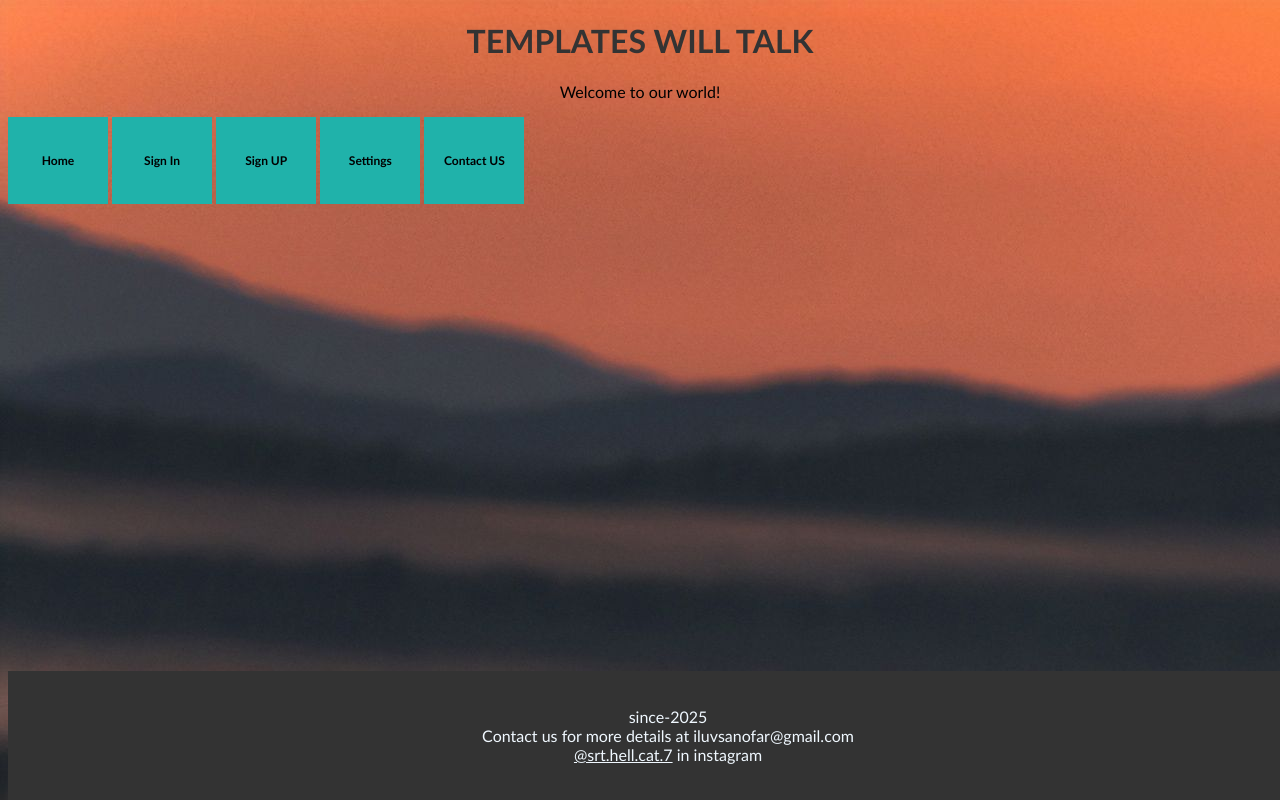
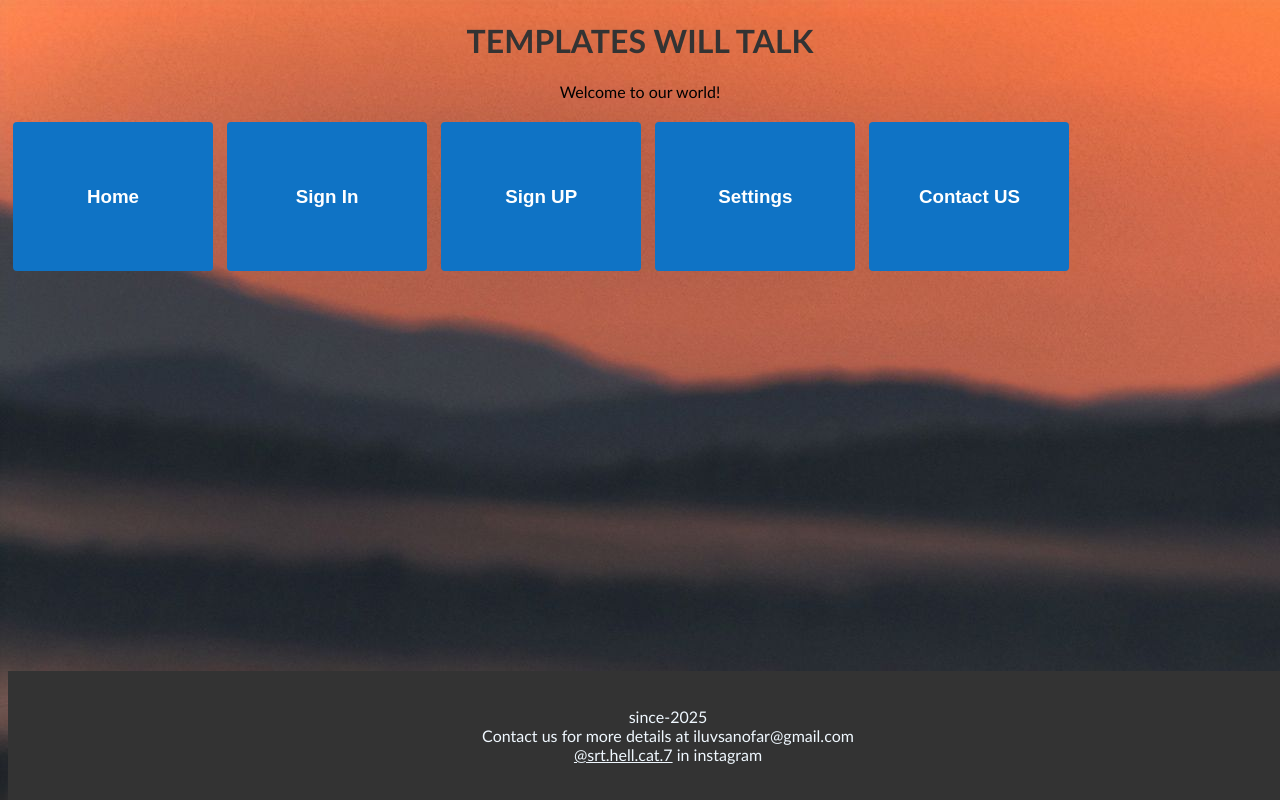
Before and after one commit to suresh-sanofar/first_project, a plain HTML site: page index.html in a window 1280 px wide. Drawn offline with Linux system fonts and the light colour scheme.

Commit message:
add changes

```diff
--- a/index.css
+++ b/index.css
@@ -9,20 +9,62 @@ p{
     color: #333;
 }
 button{
-    font-family: 'Gill Sans', 'Gill Sans MT', Calibri, 'Trebuchet MS', sans-serif;
-    background-color: lightseagreen;
+    border-radius: 4px;
+    background-color: rgb(15, 115, 197);
     border: none;
+    color: #ffffff;
+    text-align: center;
+    font-size: 28px;
+    padding: 20px;
+    width: 200px;
+    transition: all 0.5s;
+    cursor: pointer;
+    margin: 5px;
+}
+button.span{
+    cursor: pointer;
     display: inline-block;
-    padding: 8px;
-    width: 100px;
-    font-size: 18px;
-    outline: 0;
+    border-radius: 4px;
+    background-color: aqua;
+    border: none;
+    color: #ffffff;
     text-align: center;
-    size: 50px;
+    font-size: 28px;
+    padding: 20px;
+    width: 200px;
+    transition: all 0.5s;
+    cursor: pointer;
+    margin: 5px;
 }
-button.hover{
-    color: #0736d3;
+button span{
+    cursor: pointer;
+    display: inline-block;
+    position: relative;
+    transition: 0.5s;
+}
+button span:after{
+    content: '\00bb';
+    position: absolute;ve;
+    transition: 0.5s;
+}
+button span:after{
+    content: '\00bb';
+    position: absolute;
+    opacity: 0;
+    top: 0;
+    right: -20px;
+    transition: 0.5s;e;
+    opacity: 0;
+    top: 0;
+    right: -20px;
+    transition: 0.5s;
+}
+button:hover span{
+    padding-right: 25px;
+}
+button:hover span:after{
     opacity: 1;
+    right: 0;
 }
 footer{
     background: transparent;
--- a/index.html
+++ b/index.html
@@ -9,20 +9,20 @@
 <body>
     <h1><center>TEMPLATES WILL TALK</center></h1>
     <p><center>Welcome to our world!</center></p>
-    <button>
-        <h6>Home</h6>
+    <button><span>
+        <h6>Home</h6></span>
     </button>
-    <button>
-        <h6>Sign In</h6>
+    <button><span>
+        <h6>Sign In</h6></span>
     </button>
-    <button>
-        <h6>Sign UP</h6>
+    <button><span>
+        <h6>Sign UP</h6></span>
     </button>
-    <button>
-        <h6>Settings</h6>
+    <button><span>
+        <h6>Settings</h6></span>
     </button>
-    <button>
-        <h6>Contact US</h6>
+    <button><span>
+        <h6>Contact US</h6></span>
     </button>
     <footer>
         <center>
```
